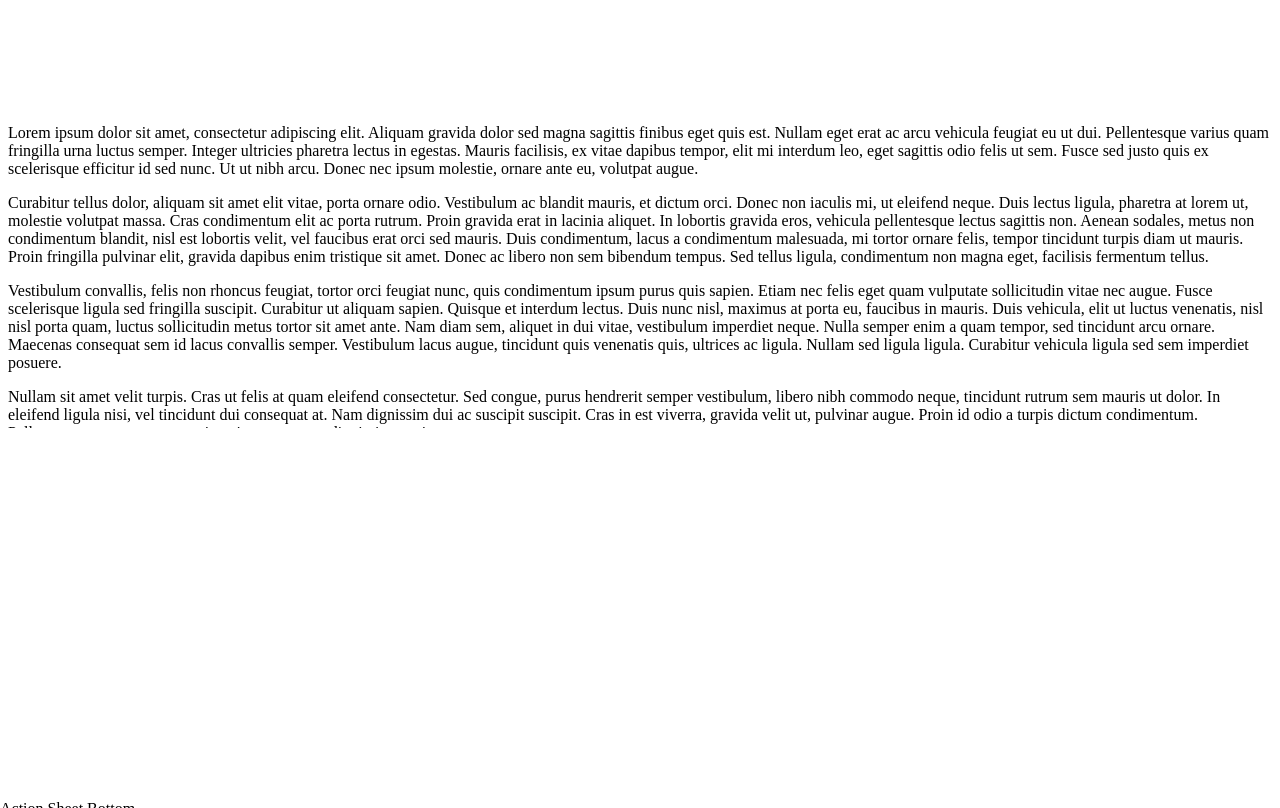
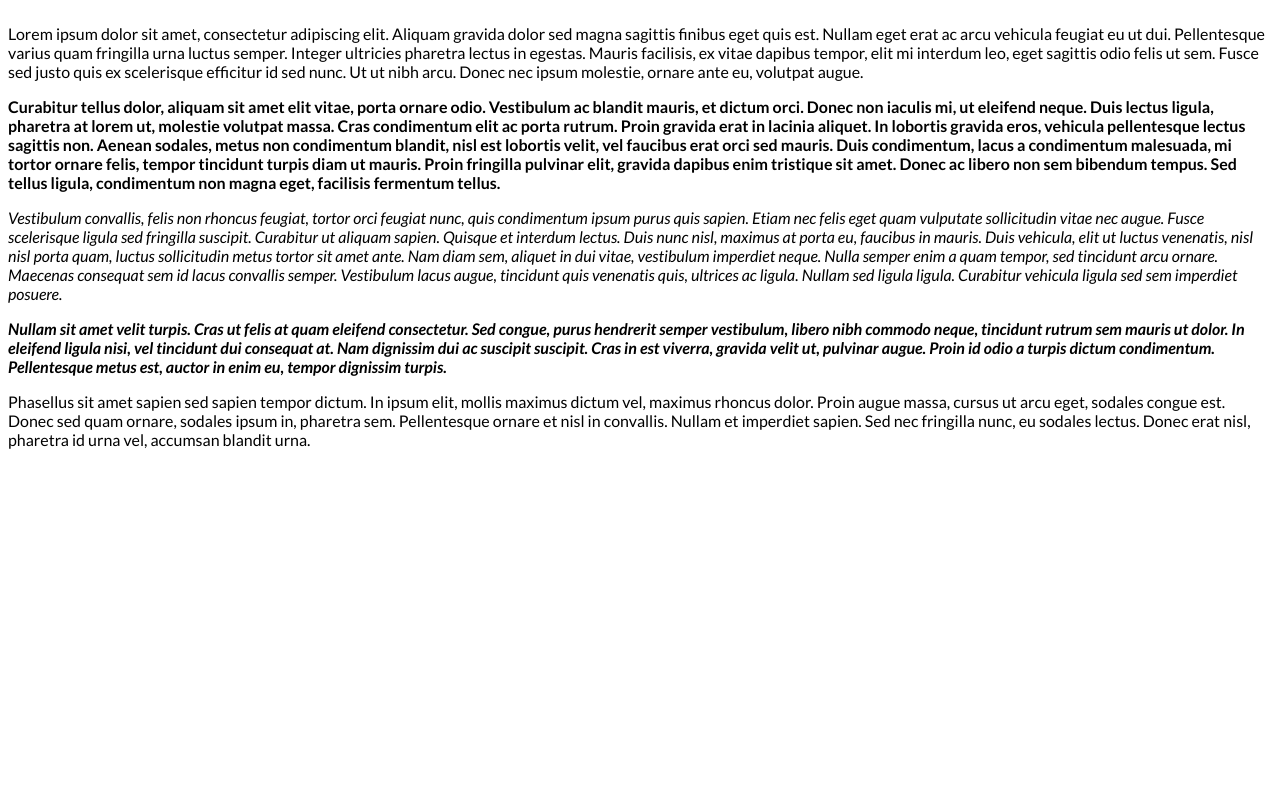
Before and after one commit to whiterook6/cypress, a website built with webpack: page src/index.html in a window 1280 px wide. Built offline with nearby package versions, Linux system fonts and the light colour scheme; files whose address does not match are found by name.

Commit message:
Adding fonts and variables file

```diff
--- a/src/index.html
+++ b/src/index.html
@@ -7,21 +7,21 @@
 	</head>
 	<body>
 		<div class="overflow-hidden">
-			<div class="page-content slide-down">
+			<div class="page-content">
 				<p>Lorem ipsum dolor sit amet, consectetur adipiscing elit. Aliquam gravida dolor sed magna sagittis finibus eget quis est. Nullam eget erat ac arcu vehicula feugiat eu ut dui. Pellentesque varius quam fringilla urna luctus semper. Integer ultricies pharetra lectus in egestas. Mauris facilisis, ex vitae dapibus tempor, elit mi interdum leo, eget sagittis odio felis ut sem. Fusce sed justo quis ex scelerisque efficitur id sed nunc. Ut ut nibh arcu. Donec nec ipsum molestie, ornare ante eu, volutpat augue.</p>
 
-				<p>Curabitur tellus dolor, aliquam sit amet elit vitae, porta ornare odio. Vestibulum ac blandit mauris, et dictum orci. Donec non iaculis mi, ut eleifend neque. Duis lectus ligula, pharetra at lorem ut, molestie volutpat massa. Cras condimentum elit ac porta rutrum. Proin gravida erat in lacinia aliquet. In lobortis gravida eros, vehicula pellentesque lectus sagittis non. Aenean sodales, metus non condimentum blandit, nisl est lobortis velit, vel faucibus erat orci sed mauris. Duis condimentum, lacus a condimentum malesuada, mi tortor ornare felis, tempor tincidunt turpis diam ut mauris. Proin fringilla pulvinar elit, gravida dapibus enim tristique sit amet. Donec ac libero non sem bibendum tempus. Sed tellus ligula, condimentum non magna eget, facilisis fermentum tellus.</p>
+				<p style="font-weight:bold">Curabitur tellus dolor, aliquam sit amet elit vitae, porta ornare odio. Vestibulum ac blandit mauris, et dictum orci. Donec non iaculis mi, ut eleifend neque. Duis lectus ligula, pharetra at lorem ut, molestie volutpat massa. Cras condimentum elit ac porta rutrum. Proin gravida erat in lacinia aliquet. In lobortis gravida eros, vehicula pellentesque lectus sagittis non. Aenean sodales, metus non condimentum blandit, nisl est lobortis velit, vel faucibus erat orci sed mauris. Duis condimentum, lacus a condimentum malesuada, mi tortor ornare felis, tempor tincidunt turpis diam ut mauris. Proin fringilla pulvinar elit, gravida dapibus enim tristique sit amet. Donec ac libero non sem bibendum tempus. Sed tellus ligula, condimentum non magna eget, facilisis fermentum tellus.</p>
 
-				<p>Vestibulum convallis, felis non rhoncus feugiat, tortor orci feugiat nunc, quis condimentum ipsum purus quis sapien. Etiam nec felis eget quam vulputate sollicitudin vitae nec augue. Fusce scelerisque ligula sed fringilla suscipit. Curabitur ut aliquam sapien. Quisque et interdum lectus. Duis nunc nisl, maximus at porta eu, faucibus in mauris. Duis vehicula, elit ut luctus venenatis, nisl nisl porta quam, luctus sollicitudin metus tortor sit amet ante. Nam diam sem, aliquet in dui vitae, vestibulum imperdiet neque. Nulla semper enim a quam tempor, sed tincidunt arcu ornare. Maecenas consequat sem id lacus convallis semper. Vestibulum lacus augue, tincidunt quis venenatis quis, ultrices ac ligula. Nullam sed ligula ligula. Curabitur vehicula ligula sed sem imperdiet posuere.</p>
+				<p style="font-style:italic">Vestibulum convallis, felis non rhoncus feugiat, tortor orci feugiat nunc, quis condimentum ipsum purus quis sapien. Etiam nec felis eget quam vulputate sollicitudin vitae nec augue. Fusce scelerisque ligula sed fringilla suscipit. Curabitur ut aliquam sapien. Quisque et interdum lectus. Duis nunc nisl, maximus at porta eu, faucibus in mauris. Duis vehicula, elit ut luctus venenatis, nisl nisl porta quam, luctus sollicitudin metus tortor sit amet ante. Nam diam sem, aliquet in dui vitae, vestibulum imperdiet neque. Nulla semper enim a quam tempor, sed tincidunt arcu ornare. Maecenas consequat sem id lacus convallis semper. Vestibulum lacus augue, tincidunt quis venenatis quis, ultrices ac ligula. Nullam sed ligula ligula. Curabitur vehicula ligula sed sem imperdiet posuere.</p>
 
-				<p>Nullam sit amet velit turpis. Cras ut felis at quam eleifend consectetur. Sed congue, purus hendrerit semper vestibulum, libero nibh commodo neque, tincidunt rutrum sem mauris ut dolor. In eleifend ligula nisi, vel tincidunt dui consequat at. Nam dignissim dui ac suscipit suscipit. Cras in est viverra, gravida velit ut, pulvinar augue. Proin id odio a turpis dictum condimentum. Pellentesque metus est, auctor in enim eu, tempor dignissim turpis.</p>
+				<p style="font-style:italic;font-weight:bold">Nullam sit amet velit turpis. Cras ut felis at quam eleifend consectetur. Sed congue, purus hendrerit semper vestibulum, libero nibh commodo neque, tincidunt rutrum sem mauris ut dolor. In eleifend ligula nisi, vel tincidunt dui consequat at. Nam dignissim dui ac suscipit suscipit. Cras in est viverra, gravida velit ut, pulvinar augue. Proin id odio a turpis dictum condimentum. Pellentesque metus est, auctor in enim eu, tempor dignissim turpis.</p>
 
 				<p>Phasellus sit amet sapien sed sapien tempor dictum. In ipsum elit, mollis maximus dictum vel, maximus rhoncus dolor. Proin augue massa, cursus ut arcu eget, sodales congue est. Donec sed quam ornare, sodales ipsum in, pharetra sem. Pellentesque ornare et nisl in convallis. Nullam et imperdiet sapien. Sed nec fringilla nunc, eu sodales lectus. Donec erat nisl, pharetra id urna vel, accumsan blandit urna.</p>
 			</div>
 		</div>
 
-		<div class="action-sheet-background"></div>
-		<div class="action-sheet bottom">Action Sheet Bottom</div>
+		<div class="modal-blur"></div>
+		<div class="action-sheet top">Action Sheet Bottom</div>
 
 		</div>
 		<script type="text/js" src="./assets/vendor.js"></script>
--- a/src/scss/action-sheets.scss
+++ b/src/scss/action-sheets.scss
@@ -1,7 +1,8 @@
+@import "constants";
+
 .action-sheet {
 	position: fixed;
-	transition: transform 250ms ease;
-	background: white;
+	transition: transform $animation_duration $animation_easing;
 
 	&.bottom {
 		transform: translateY(100%);
@@ -49,19 +50,3 @@
 		}
 	}
 }
-
-.action-sheet-background {
-	position: fixed;
-	top: 0;
-	right: 0;
-	bottom: 0;
-	left: 0;
-	background-color: rgba(0,0,0,0.75);
-	opacity: 0;
-	transition: opacity 250ms ease;
-
-	&.active {
-		opacity: 1!important;
-    	pointer-events: all!important;
-	}
-}
--- /dev/null
+++ b/src/scss/constants.scss
@@ -0,0 +1,2 @@
+$animation_duration: 300ms;
+$animation_easing: cubic-bezier(0.445, 0.05, 0.55, 0.95);
--- /dev/null
+++ b/src/scss/modal.scss
@@ -0,0 +1,18 @@
+@import "constants";
+
+.modal-blur {
+	position: fixed;
+	top: 0;
+	right: 0;
+	bottom: 0;
+	left: 0;
+	background-color: rgba(0,0,0,0.75);
+	opacity: 0;
+	transition: opacity $animation_duration $animation_easing;
+	pointer-events: none;
+
+	&.active {
+		opacity: 1!important;
+    	pointer-events: all!important;
+	}
+}
--- a/src/scss/page-content.scss
+++ b/src/scss/page-content.scss
@@ -1,5 +1,7 @@
+@import "constants";
+
 .page-content {
-	transition: all 250ms ease;
+	transition: all $animation_duration $animation_easing;
 
 	&.slide-down {
 		transform: translateY(100px);
--- a/src/scss/style.scss
+++ b/src/scss/style.scss
@@ -1,5 +1,12 @@
 @import "action-sheets";
+@import "modal";
 @import "page-content";
+@import "typography";
+
+html, body {
+	height: 100%;
+	font-family: 'Lato', sans-serif;
+}
 
 ::-webkit-scrollbar {
     display: none;
@@ -8,4 +15,5 @@
 // Fixes bottom scroll jump when translatingY
 .overflow-hidden {
 	overflow-y: hidden;
+	min-height: 100%;
 }
--- /dev/null
+++ b/src/scss/typography.scss
@@ -0,0 +1,27 @@
+@font-face {
+	font-family: 'Lato';
+	font-style: normal;
+	font-weight: 400;
+	src: local('Lato'), url('../fonts/Lato-Regular.ttf') format('truetype');
+}
+
+@font-face {
+	font-family: 'Lato';
+	font-style: italic;
+	font-weight: 400;
+	src: local('Lato'), url('../fonts/Lato-Italic.ttf') format('truetype');
+}
+
+@font-face {
+	font-family: 'Lato';
+	font-style: normal;
+	font-weight: 700;
+	src: local('Lato'), url('../fonts/Lato-Bold.ttf') format('truetype');
+}
+
+@font-face {
+	font-family: 'Lato';
+	font-style: italic;
+	font-weight: 700;
+	src: local('Lato'), url('../fonts/Lato-BoldItalic.ttf') format('truetype');
+}
```
Also changed, not shown: src/fonts/Lato-Bold.ttf (added), src/fonts/Lato-BoldItalic.ttf (added), src/fonts/Lato-Italic.ttf (added), src/fonts/Lato-Regular.ttf (added).
